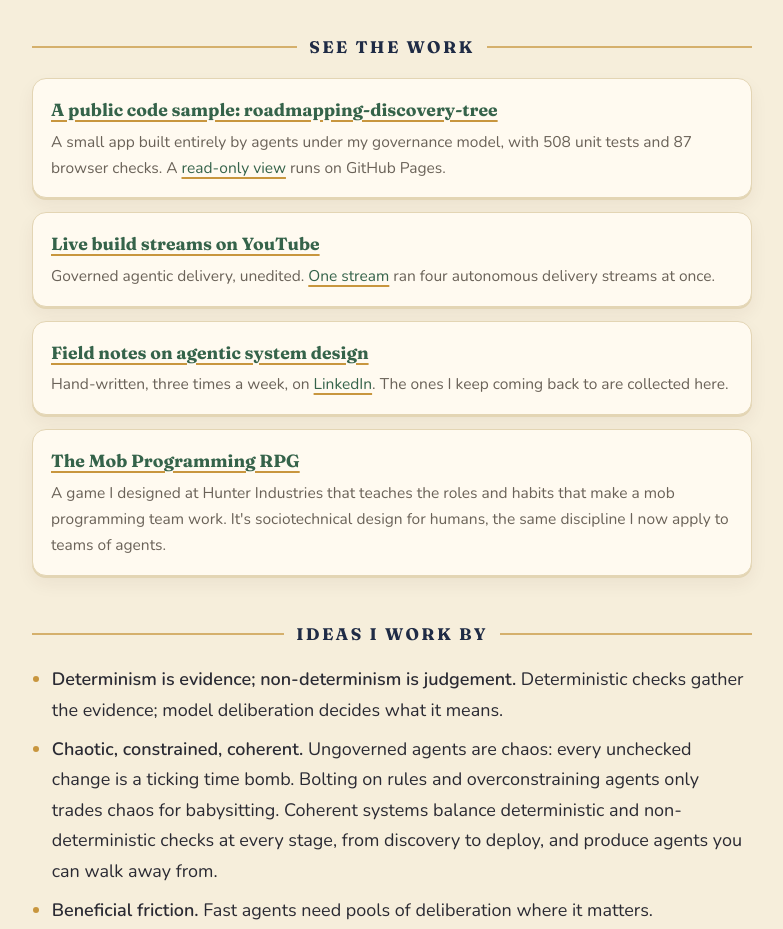
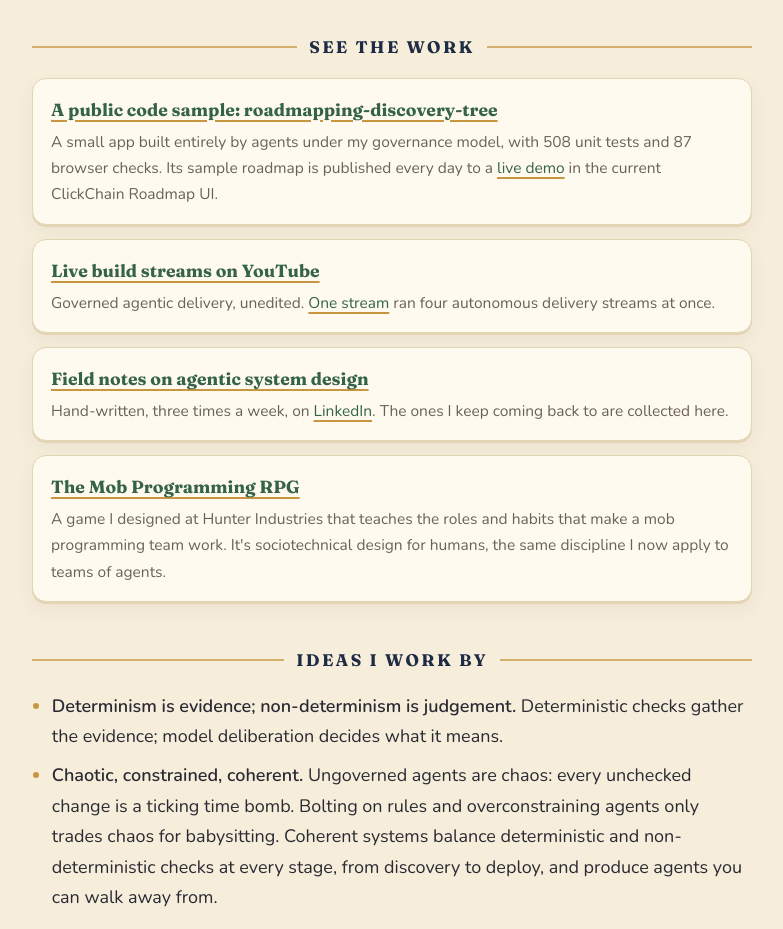
Before and after one commit to willemlarsen/willemlarsen.github.io, a plain HTML site: page index.html in a window 1280 px wide. Shown: the part 940-1869 px from the top of the page, without its empty margins (248-1031 px from the left). Drawn offline with nearby package versions, Linux system fonts and the light colour scheme.

Commit message:
Home: the code sample card links to the live demo of the current Roadmap UI
Co-Authored-By: Claude Opus 5.5 <noreply@anthropic.com>

```diff
--- a/index.html
+++ b/index.html
@@ -25,7 +25,7 @@
   <h2>See the work</h2>
   <ul class="cards">
     <li><strong><a href="https://github.com/willemlarsen/roadmapping-discovery-tree">A public code sample: roadmapping-discovery-tree</a></strong>
-      <span>A small app built entirely by agents under my governance model, with 508 unit tests and 87 browser checks. A <a href="https://willemlarsen.github.io/roadmapping-discovery-tree/strip/index.html">read-only view</a> runs on GitHub Pages.</span></li>
+      <span>A small app built entirely by agents under my governance model, with 508 unit tests and 87 browser checks. Its sample roadmap is published every day to a <a href="https://clickchain.ai/share/5hXr_CUIuDq8DjYQFQJf1Z4radCu_n49r5jwnyHWX0A">live demo</a> in the current ClickChain Roadmap UI.</span></li>
     <li><strong><a href="https://www.youtube.com/@clickchain-us">Live build streams on YouTube</a></strong>
       <span>Governed agentic delivery, unedited. <a href="https://youtube.com/live/9qAgYADnxU0">One stream</a> ran four autonomous delivery streams at once.</span></li>
     <li><strong><a href="notes/">Field notes on agentic system design</a></strong>
```
